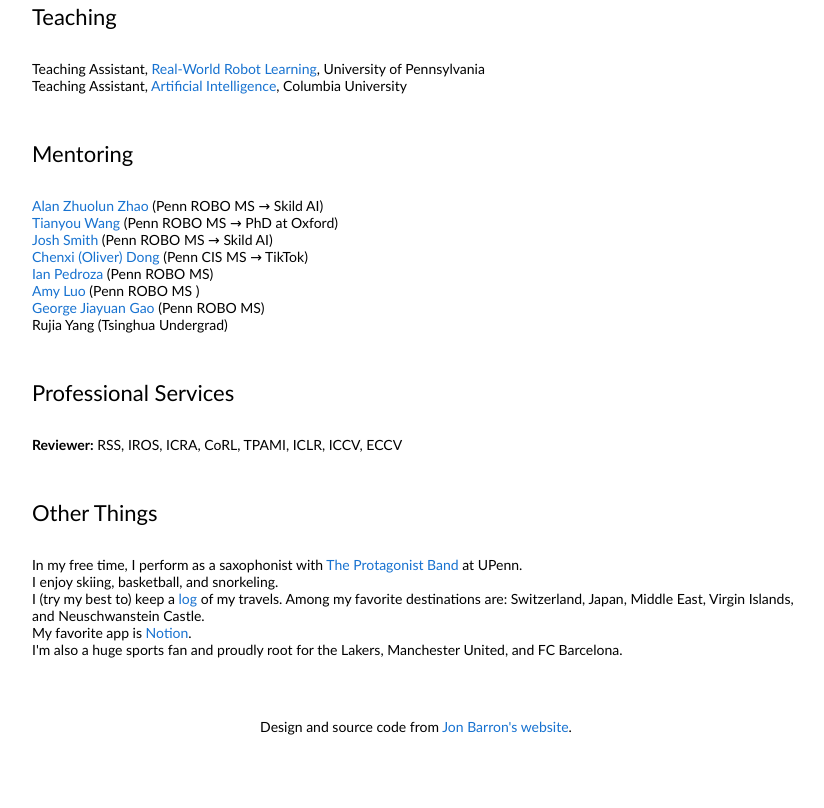
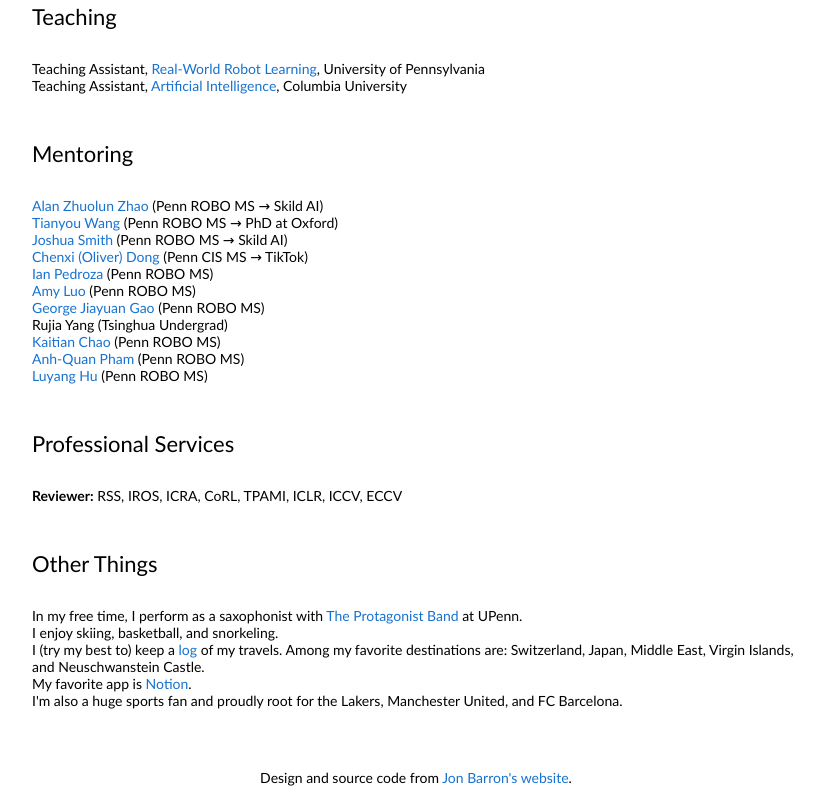
Before and after one commit to junyaoshi/junyaoshi.github.io, a plain HTML site: page index.html in a window 1280 px wide. Shown: the part 2327-3135 px from the top of the page, without its empty margins (224-1048 px from the left). Before the commit the page ends 3084 px from the top, so only its background shows below. Drawn offline with Linux system fonts and the light colour scheme.

Commit message:
updated mentoring

```diff
--- a/index.html
+++ b/index.html
@@ -512,13 +512,15 @@
                 <ul style="list-style-type: none; padding-left: 0;">
                   <li><a href="https://zhaolebor.github.io/">Alan Zhuolun Zhao</a> (Penn ROBO MS &rarr; Skild AI)</li>
                   <li><a href="https://viccccciv.github.io/Tianyouwang.github.io/">Tianyou Wang</a> (Penn ROBO MS &rarr; PhD at Oxford)</li>
-                  <li><a href="https://www.linkedin.com/in/joshua-smith-32b165158/">Josh Smith</a> (Penn ROBO MS &rarr; Skild AI)</li>
+                  <li><a href="https://www.linkedin.com/in/joshua-smith-32b165158/">Joshua Smith</a> (Penn ROBO MS &rarr; Skild AI)</li>
                   <li><a href="https://www.linkedin.com/in/chenxi-oliver-dong/">Chenxi (Oliver) Dong</a> (Penn CIS MS &rarr; TikTok)</li>
                   <li><a href="https://ianpedroza.github.io/">Ian Pedroza</a> (Penn ROBO MS)</li>
-                  <li><a href="https://www.linkedin.com/in/amy-luo-187962199/">Amy Luo</a> (Penn ROBO MS )</li>
+                  <li><a href="https://www.linkedin.com/in/amy-luo-187962199/">Amy Luo</a> (Penn ROBO MS)</li>
                   <li><a href="https://ggao22.github.io/">George Jiayuan Gao</a> (Penn ROBO MS)</li>
                   <li>Rujia Yang (Tsinghua Undergrad)</li>
-
+                  <li><a href="https://www.grasp.upenn.edu/people/kaitian-chao/">Kaitian Chao</a> (Penn ROBO MS)</li>
+                  <li><a href="https://anhquanpham.github.io/">Anh-Quan Pham</a> (Penn ROBO MS)</li>
+                  <li><a href="https://www.linkedin.com/in/luyang-hu/">Luyang Hu</a> (Penn ROBO MS)</li>
                 </ul>
               </td>
             </tr>
```
